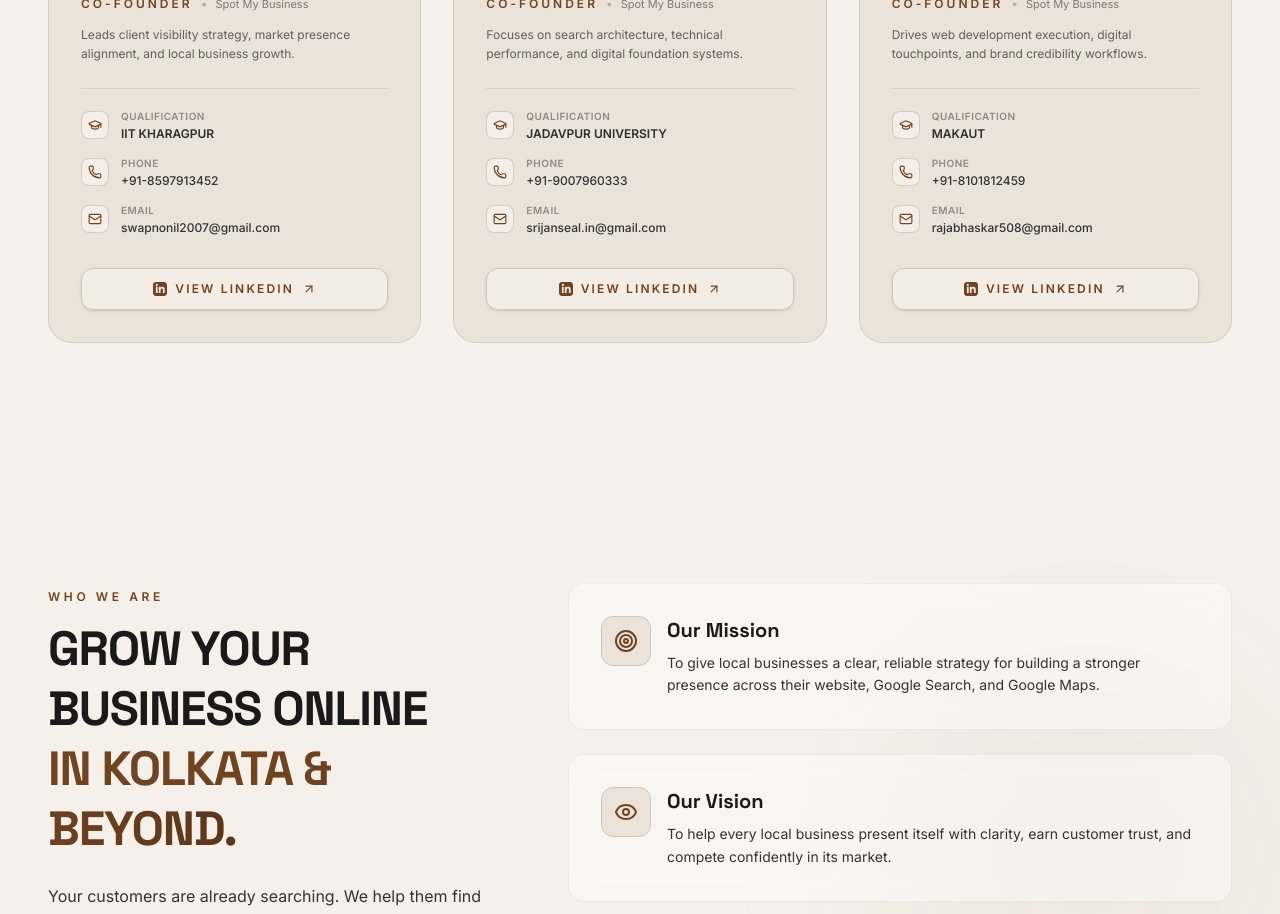
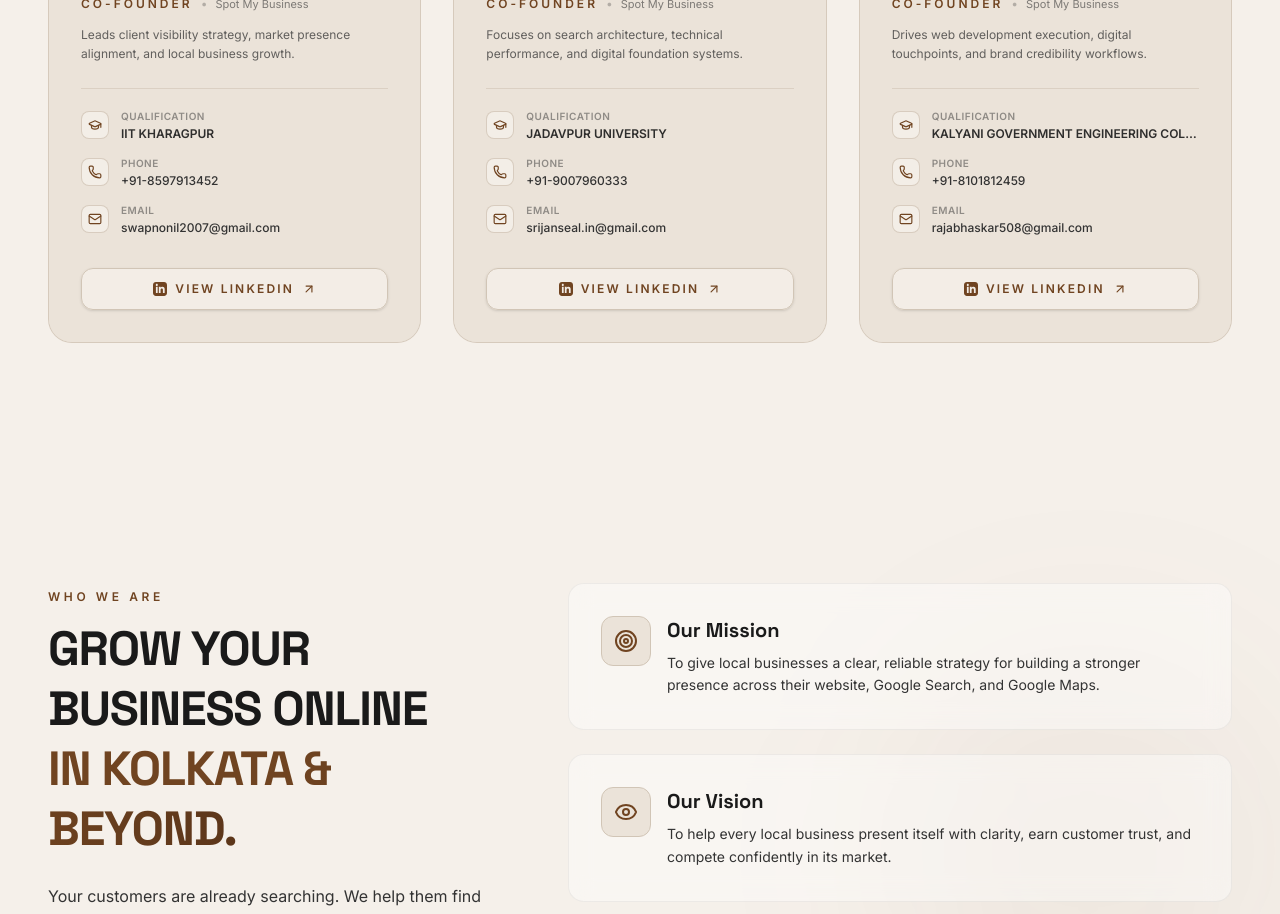
Before and after one commit to spotmybusiness/Spotmybusiness.in, a Next.js app: page /about in a window 1280 px wide. Shown: the part 2160-3074 px from the top of the page. Built offline with nearby package versions, Linux system fonts and the light colour scheme.

Commit message:
Update TeamShowcase.tsx

```diff
--- a/src/components/TeamShowcase.tsx
+++ b/src/components/TeamShowcase.tsx
@@ -51,7 +51,7 @@ export const foundersData: Founder[] = [
     phone: "+91-8101812459",
     email: "rajabhaskar508@gmail.com",
     linkedin: "https://www.linkedin.com/in/sagnik-bhaskar-2b42b93a6?utm_source=share_via&utm_content=profile&utm_medium=member_android",
-    qualification: "MAKAUT",
+    qualification: "KALYANI GOVERNMENT ENGINEERING COLLEGE",
     initials: "SB",
     image: "/images/team/sagnik.jpg",
     bio: "Drives web development execution, digital touchpoints, and brand credibility workflows.",
```
